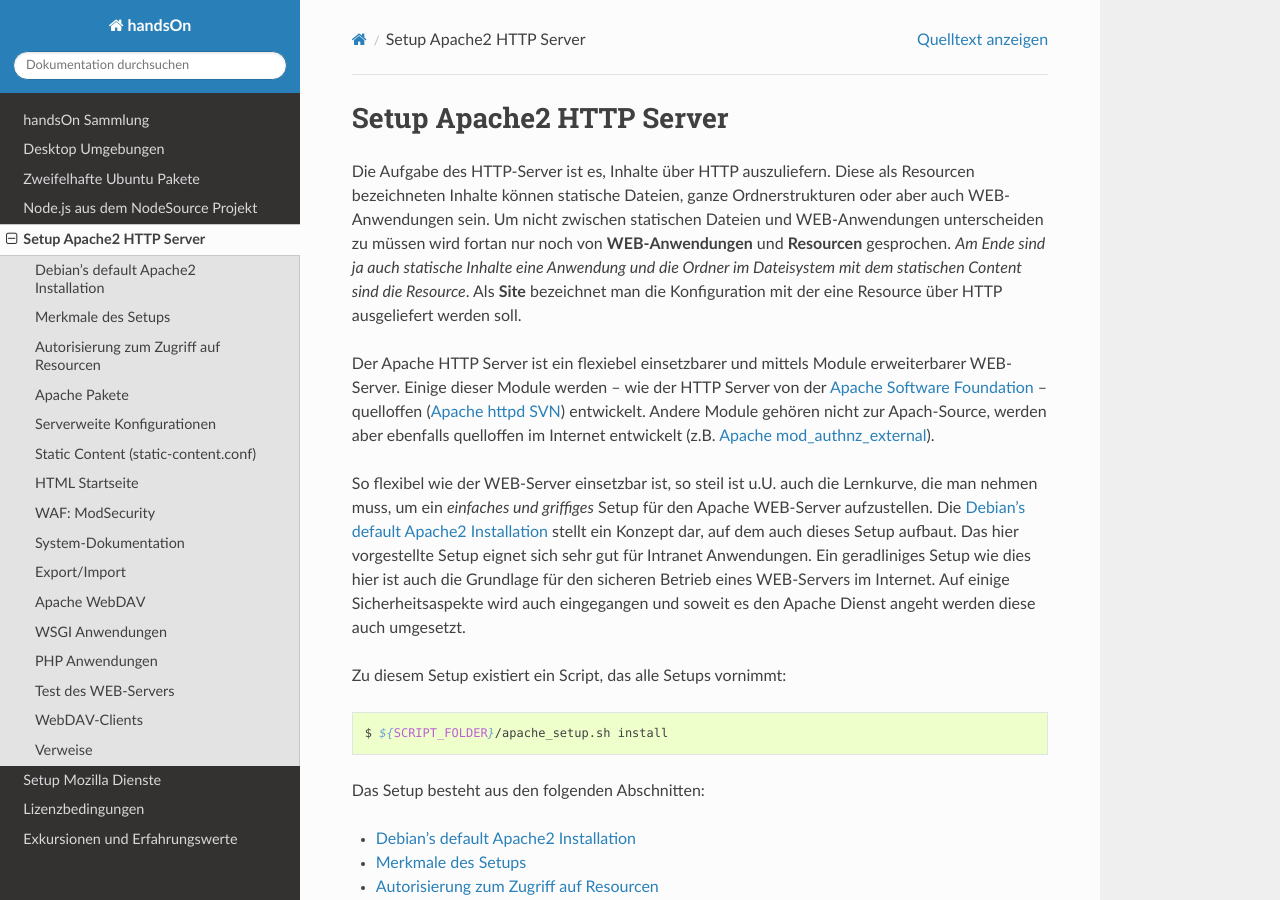
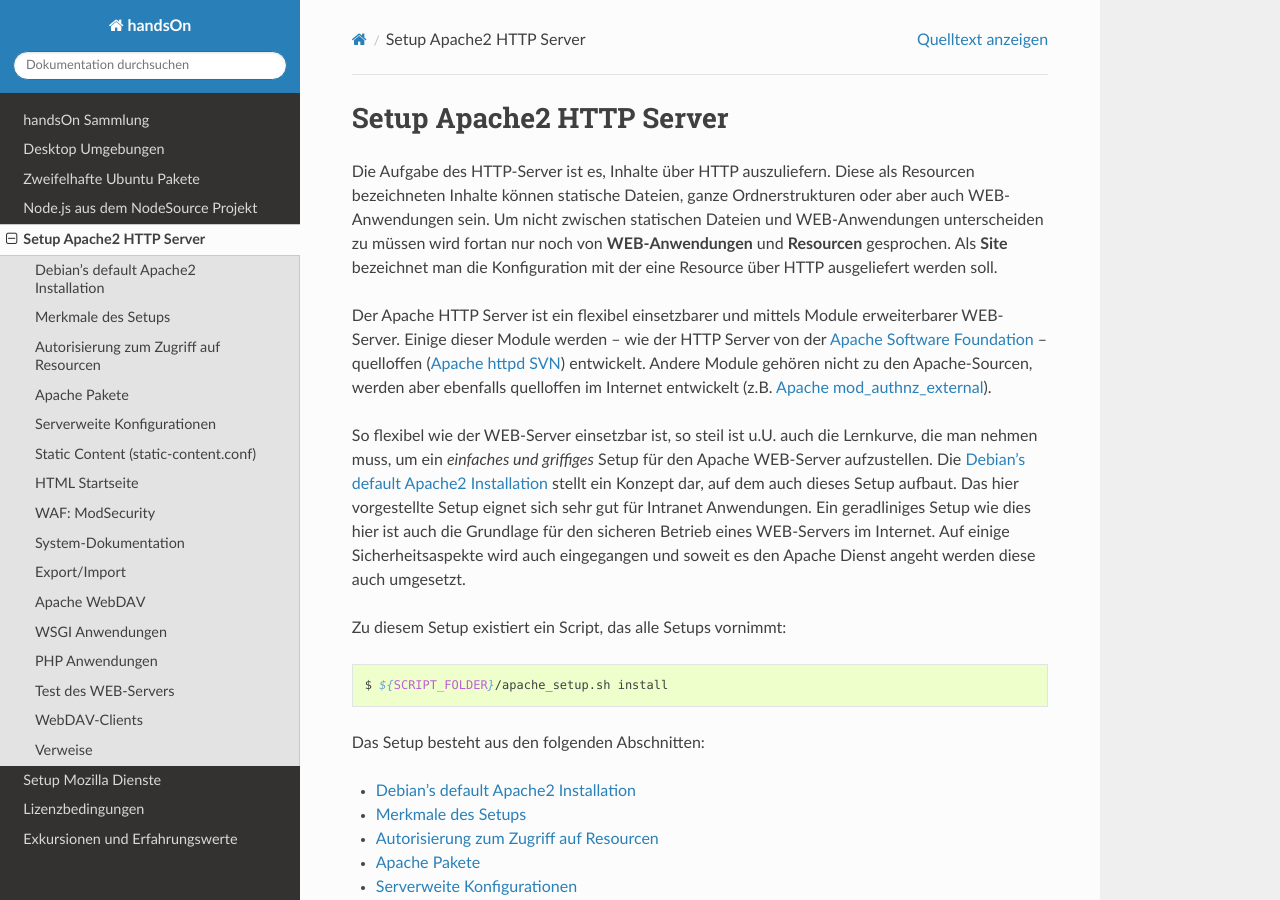
Before and after one commit to return42/handsOn, a Sphinx documentation site: the page built from doc/apache_setup/index.rst, in a window 1280 px wide and 900 px high. Built offline with Sphinx 7.4.7 and the Read the Docs theme 2.0.0, drawn with Linux system fonts in a browser that asks for light colours.

Commit message:
Fixed misc. typos.

```diff
--- a/README.rst
+++ b/README.rst
@@ -18,7 +18,7 @@ Installation
 
 Mit dem Kommando wird das handsOn Repository in dem Ordner installiert, in dem
 das Kommando ausführt wird und es werden die erforderlichen Basispakete über
-:man:`apt-get` installiert. Eine alternative Installation:
+``apt-get`` installiert. Eine alternative Installation:
 
 .. code-block:: bash
 
--- a/doc/apache_setup/index.rst
+++ b/doc/apache_setup/index.rst
@@ -12,16 +12,15 @@ Die Aufgabe des HTTP-Server ist es, Inhalte über HTTP auszuliefern. Diese als
 Resourcen bezeichneten Inhalte können statische Dateien, ganze Ordnerstrukturen
 oder aber auch WEB-Anwendungen sein. Um nicht zwischen statischen Dateien und
 WEB-Anwendungen unterscheiden zu müssen wird fortan nur noch von
-**WEB-Anwendungen** und **Resourcen** gesprochen. *Am Ende sind ja auch
-statische Inhalte eine Anwendung und die Ordner im Dateisystem mit dem
-statischen Content sind die Resource*. Als **Site** bezeichnet man die
-Konfiguration mit der eine Resource über HTTP ausgeliefert werden soll.
+**WEB-Anwendungen** und **Resourcen** gesprochen.  Als **Site** bezeichnet man
+die Konfiguration mit der eine Resource über HTTP ausgeliefert werden soll.
 
-Der Apache HTTP Server ist ein flexiebel einsetzbarer und mittels Module
+Der Apache HTTP Server ist ein flexibel einsetzbarer und mittels Module
 erweiterbarer WEB-Server. Einige dieser Module werden -- wie der HTTP Server von
 der `Apache Software Foundation`_ -- quelloffen (`Apache httpd SVN`_)
-entwickelt. Andere Module gehören nicht zur Apach-Source, werden aber ebenfalls
-quelloffen im Internet entwickelt (z.B. `Apache mod_authnz_external`_).
+entwickelt. Andere Module gehören nicht zu den Apache-Sourcen, werden aber
+ebenfalls quelloffen im Internet entwickelt (z.B. `Apache
+mod_authnz_external`_).
 
 So flexibel wie der WEB-Server einsetzbar ist, so steil ist u.U. auch die
 Lernkurve, die man nehmen muss, um ein *einfaches und griffiges* Setup für den
```
Also changed, not shown: doc/build.conf (deleted, +0 -66 lines), 1 other file.
